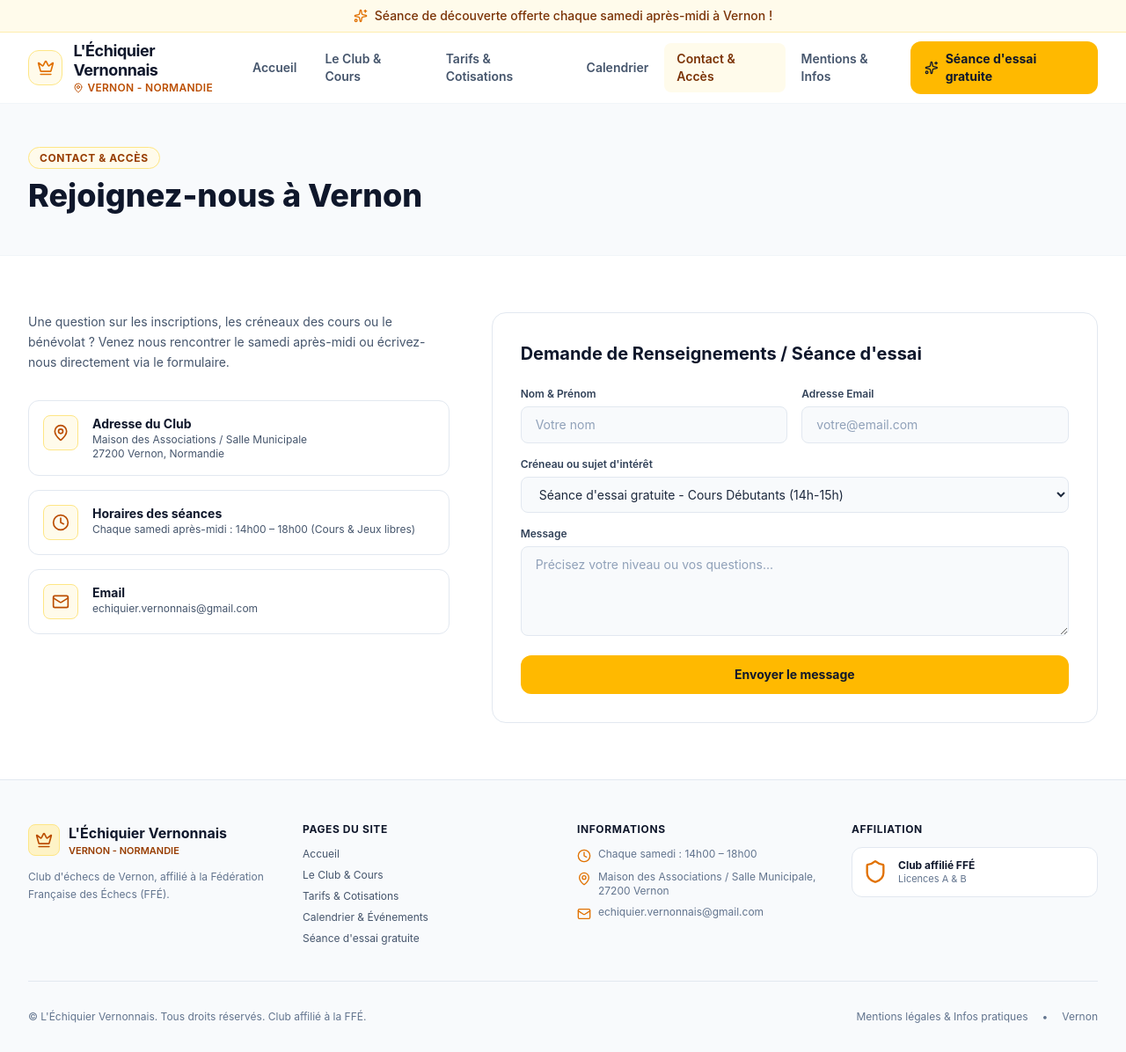
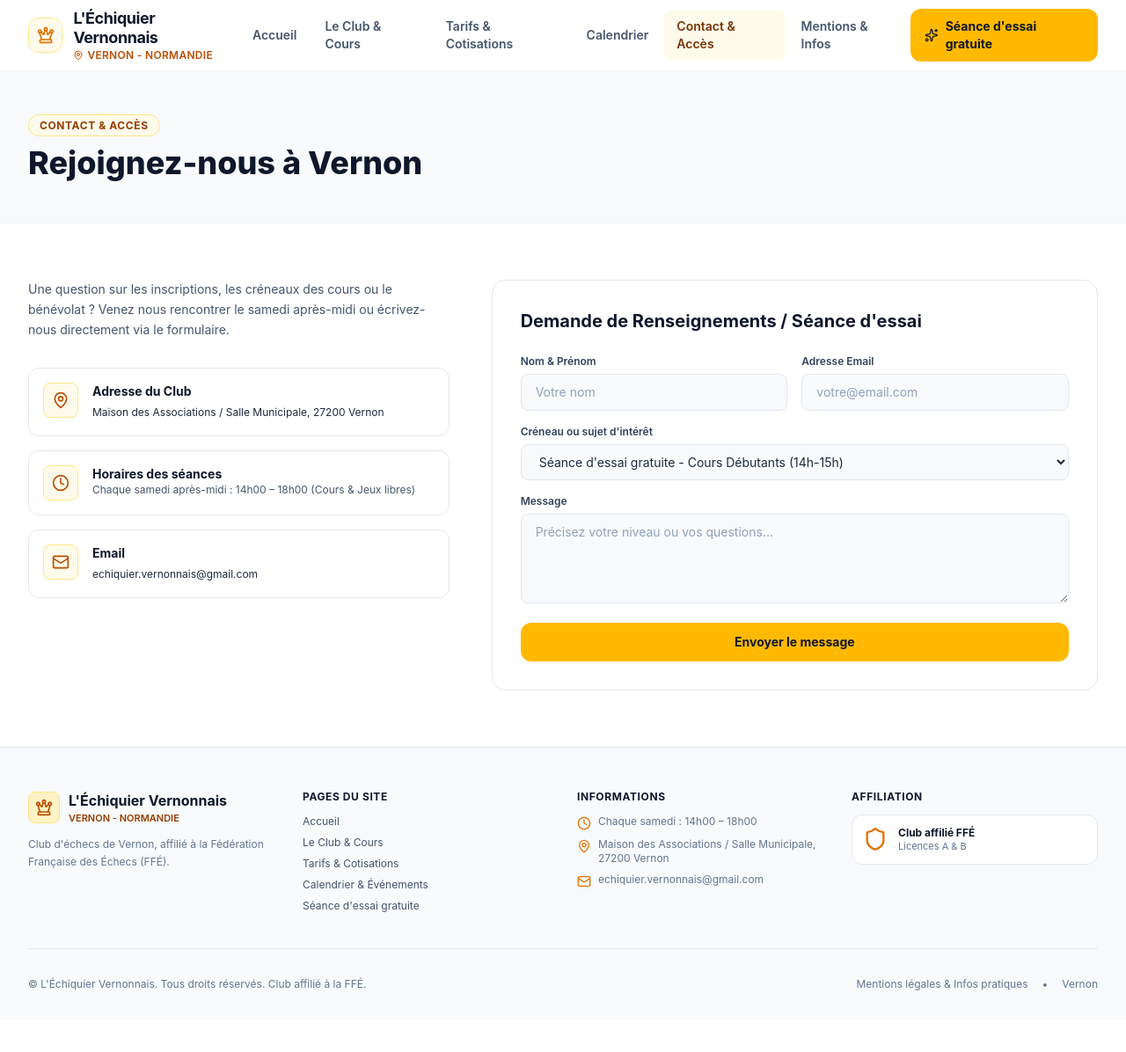
Before and after one commit to echiquier-vernonnais/echiquier-vernonnais.github.io, a React (Vite) app: page /contact in a window 1280 px wide. Shown: the whole page at 88% size. After the commit the page ends 1159 px from the top, so only its background shows below. Built offline with nearby package versions, Linux system fonts and the light colour scheme.

Commit message:
minor changes

```diff
--- a/src/App.tsx
+++ b/src/App.tsx
@@ -1,4 +1,3 @@
-import { Sparkles } from "lucide-react";
 import { useEffect } from "react";
 import { BrowserRouter, Route, Routes, useLocation } from "react-router-dom";
 import HomePage from "./pages/Home";
@@ -7,7 +6,6 @@ import TarifsPage from "./pages/Tarifs";
 import EventsPage from "./pages/Events";
 import ContactPage from "./pages/Contact";
 import MentionsPage from "./pages/Mentions";
-import EssaiPage from "./pages/Essai";
 import Footer from "./components/Footer";
 import Header from "./components/Header";
 
@@ -23,14 +21,6 @@ export default function App() {
 function AppLayout() {
   return (
     <div className="min-h-screen bg-white text-slate-800 font-sans flex flex-col antialiased selection:bg-amber-100 selection:text-amber-900">
-      {/* Top Banner Announcement */}
-      <div className="bg-amber-50 text-amber-900 text-xs sm:text-sm py-2 px-4 text-center font-medium border-b border-amber-200/60 flex items-center justify-center gap-2">
-        <Sparkles className="w-4 h-4 text-amber-600 shrink-0" />
-        <span>
-          Séance de découverte offerte chaque samedi après-midi à Vernon !
-        </span>
-      </div>
-
       <Header />
 
       {/* Main Page View Context via React Router Routes */}
@@ -41,7 +31,6 @@ function AppLayout() {
           <Route path="/tarifs" element={<TarifsPage />} />
           <Route path="/calendrier" element={<EventsPage />} />
           <Route path="/contact" element={<ContactPage />} />
-          <Route path="/essai" element={<EssaiPage />} />
           <Route path="/mentions" element={<MentionsPage />} />
         </Routes>
       </main>
--- /dev/null
+++ b/src/components/ClubLocation.tsx
@@ -0,0 +1,11 @@
+export default function ClubLocation() {
+  return (
+    <a
+      href="https://maps.app.goo.gl/e4pztavW14LY9zmB9"
+      className="text-xs hover:text-amber-700 hover:underline"
+      target="_blank"
+    >
+      Maison des Associations / Salle Municipale, 27200 Vernon
+    </a>
+  );
+}
--- /dev/null
+++ b/src/components/ContactEmail.tsx
@@ -0,0 +1,12 @@
+const CLUB_EMAIL = "echiquier.vernonnais@gmail.com";
+
+export default function ContactEmail() {
+  return (
+    <a
+      className="text-xs hover:text-amber-700 hover:underline"
+      href="mailto:{CLUB_EMAIL}"
+    >
+      {CLUB_EMAIL}
+    </a>
+  );
+}
--- a/src/components/Footer.tsx
+++ b/src/components/Footer.tsx
@@ -1,17 +1,21 @@
-import { Clock, Crown, Mail, MapPin, Shield } from "lucide-react";
+import { ChessQueen, Clock, Mail, MapPin, Shield } from "lucide-react";
 import { Link } from "react-router-dom";
+import ContactEmail from "./ContactEmail";
+import ClubLocation from "./ClubLocation";
 
 export default function Footer() {
   return (
     <footer className="bg-slate-50 text-slate-600 border-t border-slate-200 pt-12 pb-8">
       <div className="max-w-7xl mx-auto px-4 sm:px-6 lg:px-8">
         <div className="grid grid-cols-1 md:grid-cols-4 gap-8 pb-10 border-b border-slate-200 text-xs">
-          {/* Club Brand */}
           <div className="space-y-3">
             <div className="flex items-center gap-2.5">
-              <div className="w-9 h-9 rounded-lg bg-amber-100 border border-amber-200 flex items-center justify-center text-amber-700">
-                <Crown className="w-5 h-5" />
-              </div>
+              <a
+                href="/"
+                className="w-9 h-9 rounded-lg bg-amber-100 border border-amber-200 flex items-center justify-center text-amber-700"
+              >
+                <ChessQueen className="w-5 h-5" />
+              </a>
               <div>
                 <span className="text-base font-bold text-slate-900 block">
                   L'Échiquier Vernonnais
@@ -27,7 +31,6 @@ export default function Footer() {
             </p>
           </div>
 
-          {/* Nav Links */}
           <div>
             <h4 className="font-bold text-slate-900 uppercase tracking-wider mb-3 text-xs">
               Pages du site
@@ -73,7 +76,6 @@ export default function Footer() {
             </ul>
           </div>
 
-          {/* Quick Practical Info */}
           <div>
             <h4 className="font-bold text-slate-900 uppercase tracking-wider mb-3 text-xs">
               Informations
@@ -85,18 +87,15 @@ export default function Footer() {
               </li>
               <li className="flex items-start gap-2">
                 <MapPin className="w-4 h-4 text-amber-600 shrink-0 mt-0.5" />
-                <span>
-                  Maison des Associations / Salle Municipale, 27200 Vernon
-                </span>
+                <ClubLocation />
               </li>
               <li className="flex items-start gap-2">
                 <Mail className="w-4 h-4 text-amber-600 shrink-0 mt-0.5" />
-                <span>echiquier.vernonnais@gmail.com</span>
+                <ContactEmail />
               </li>
             </ul>
           </div>
 
-          {/* Affiliation Badge */}
           <div className="space-y-3">
             <h4 className="font-bold text-slate-900 uppercase tracking-wider text-xs">
               Affiliation
--- a/src/components/Header.tsx
+++ b/src/components/Header.tsx
@@ -1,4 +1,11 @@
-import { ChevronRight, Crown, MapPin, Menu, Sparkles, X } from "lucide-react";
+import {
+  ChessQueen,
+  ChevronRight,
+  MapPin,
+  Menu,
+  Sparkles,
+  X,
+} from "lucide-react";
 import { useState } from "react";
 import { Link, useLocation } from "react-router-dom";
 
@@ -11,7 +18,6 @@ export default function Header() {
     { path: "/tarifs", label: "Tarifs & Cotisations" },
     { path: "/calendrier", label: "Calendrier" },
     { path: "/contact", label: "Contact & Accès" },
-    { path: "/essai", label: "Séance d'Essai", isBadge: true },
     { path: "/mentions", label: "Mentions & Infos" },
   ];
   return (
@@ -23,7 +29,7 @@ export default function Header() {
           className="flex items-center gap-3 text-left focus:outline-none group"
         >
           <div className="w-10 h-10 rounded-xl bg-amber-50 border border-amber-200 flex items-center justify-center text-amber-600 group-hover:bg-amber-500 group-hover:text-white group-hover:border-amber-500 transition-all">
-            <Crown className="w-5 h-5" />
+            <ChessQueen className="w-5 h-5" />
           </div>
           <div>
             <span className="text-lg font-bold tracking-tight text-slate-900 block leading-tight">
@@ -35,10 +41,8 @@ export default function Header() {
           </div>
         </Link>
 
-        {/* Desktop Navigation Links */}
         <nav className="hidden xl:flex items-center gap-1">
           {navItems.map((item) => {
-            if (item.isBadge) return null;
             const isActive = location.pathname === item.path;
             return (
               <Link
@@ -56,7 +60,6 @@ export default function Header() {
           })}
         </nav>
 
-        {/* Header Action CTA Button */}
         <div className="hidden sm:flex items-center gap-3">
           <Link
             to="/essai"
@@ -67,7 +70,6 @@ export default function Header() {
           </Link>
         </div>
 
-        {/* Mobile Menu Button */}
         <button
           onClick={() => setMobileMenuOpen(!mobileMenuOpen)}
           className="xl:hidden p-2 rounded-lg text-slate-600 hover:bg-slate-100 focus:outline-none"
@@ -81,7 +83,6 @@ export default function Header() {
         </button>
       </div>
 
-      {/* Mobile Navigation Drawer */}
       {mobileMenuOpen && (
         <div className="xl:hidden bg-white border-b border-slate-200 px-4 pt-2 pb-6 space-y-1 shadow-lg">
           {navItems.map((item) => {
--- a/src/pages/Contact.tsx
+++ b/src/pages/Contact.tsx
@@ -1,5 +1,7 @@
 import { CheckCircle2, Clock, Mail, MapPin } from "lucide-react";
 import { useState, type FormEvent } from "react";
+import ContactEmail from "../components/ContactEmail";
+import ClubLocation from "../components/ClubLocation";
 
 export default function ContactPage() {
   const [contactForm, setContactForm] = useState({
@@ -50,12 +52,7 @@ export default function ContactPage() {
                   <div className="font-bold text-slate-900 text-sm">
                     Adresse du Club
                   </div>
-                  <div className="text-xs text-slate-600">
-                    Maison des Associations / Salle Municipale
-                  </div>
-                  <div className="text-xs text-slate-600">
-                    27200 Vernon, Normandie
-                  </div>
+                  <ClubLocation />
                 </div>
               </div>
 
@@ -80,9 +77,7 @@ export default function ContactPage() {
                 </div>
                 <div>
                   <div className="font-bold text-slate-900 text-sm">Email</div>
-                  <div className="text-xs text-slate-600">
-                    echiquier.vernonnais@gmail.com
-                  </div>
+                  <ContactEmail />
                 </div>
               </div>
             </div>
--- a/src/pages/Essai.tsx
+++ /dev/null
@@ -1,137 +0,0 @@
-import { CheckCircle2 } from "lucide-react";
-import { useState, type FormEvent } from "react";
-
-export default function EssaiPage() {
-  const [trialForm, setTrialForm] = useState({
-    name: "",
-    email: "",
-    slot: "Cours Débutants (14h-15h)",
-    message: "",
-  });
-  const [trialSubmitted, setTrialSubmitted] = useState(false);
-
-  const handleTrialSubmit = (e: FormEvent<HTMLFormElement>) => {
-    e.preventDefault();
-    setTrialSubmitted(true);
-    setTimeout(() => setTrialSubmitted(false), 6000);
-  };
-
-  return (
-    <div className="space-y-16 pb-16">
-      {/* Header Banner */}
-      <section className="bg-slate-50 border-b border-slate-100 py-12">
-        <div className="max-w-7xl mx-auto px-4 sm:px-6 lg:px-8">
-          <span className="text-xs font-bold text-amber-800 uppercase tracking-wider bg-amber-50 px-3 py-1 rounded-full border border-amber-200">
-            Découverte Offerte
-          </span>
-          <h1 className="text-3xl sm:text-4xl font-extrabold text-slate-900 mt-3">
-            Réserver votre Séance d'Essai Gratuite
-          </h1>
-          <p className="text-slate-600 text-sm sm:text-base mt-2 max-w-2xl">
-            Profitez d'un premier cours offert le samedi après-midi pour
-            découvrir le club, nos entraîneurs et nos membres !
-          </p>
-        </div>
-      </section>
-
-      <section className="max-w-4xl mx-auto px-4 sm:px-6 lg:px-8">
-        <div className="bg-white p-8 rounded-3xl border border-slate-200 space-y-6">
-          <div className="space-y-2 border-b border-slate-100 pb-4">
-            <h3 className="text-xl font-bold text-slate-900">
-              Formulaire d'Inscription d'Essai
-            </h3>
-            <p className="text-xs text-slate-500">
-              Choisissez votre créneau préféré pour votre venue du samedi
-              après-midi à la Maison des Associations de Vernon.
-            </p>
-          </div>
-
-          <form onSubmit={handleTrialSubmit} className="space-y-5">
-            <div className="grid sm:grid-cols-2 gap-4">
-              <div>
-                <label className="block text-xs font-bold text-slate-700 mb-1.5">
-                  Nom & Prénom
-                </label>
-                <input
-                  type="text"
-                  required
-                  placeholder="Votre nom"
-                  value={trialForm.name}
-                  onChange={(e) =>
-                    setTrialForm({ ...trialForm, name: e.target.value })
-                  }
-                  className="w-full px-4 py-2.5 rounded-xl bg-slate-50 border border-slate-200 text-slate-900 text-sm focus:outline-none focus:border-amber-400 focus:bg-white"
-                />
-              </div>
-              <div>
-                <label className="block text-xs font-bold text-slate-700 mb-1.5">
-                  Adresse Email
-                </label>
-                <input
-                  type="email"
-                  required
-                  placeholder="votre@email.com"
-                  value={trialForm.email}
-                  onChange={(e) =>
-                    setTrialForm({ ...trialForm, email: e.target.value })
-                  }
-                  className="w-full px-4 py-2.5 rounded-xl bg-slate-50 border border-slate-200 text-slate-900 text-sm focus:outline-none focus:border-amber-400 focus:bg-white"
-                />
-              </div>
-            </div>
-
-            <div>
-              <label className="block text-xs font-bold text-slate-700 mb-1.5">
-                Choix du créneau du samedi
-              </label>
-              <select
-                value={trialForm.slot}
-                onChange={(e) =>
-                  setTrialForm({ ...trialForm, slot: e.target.value })
-                }
-                className="w-full px-4 py-2.5 rounded-xl bg-slate-50 border border-slate-200 text-slate-800 text-sm focus:outline-none focus:border-amber-400 focus:bg-white"
-              >
-                <option>Cours Débutants (14h-15h)</option>
-                <option>Débutants / Perfectionnement (15h-16h)</option>
-                <option>Cours Joueurs Confirmés (16h-17h)</option>
-                <option>Jeux Libres (14h-18h)</option>
-              </select>
-            </div>
-
-            <div>
-              <label className="block text-xs font-bold text-slate-700 mb-1.5">
-                Remarques (Optionnel)
-              </label>
-              <textarea
-                rows={3}
-                placeholder="Indiquez par exemple votre expérience aux échecs ou si l'essai concerne un enfant..."
-                value={trialForm.message}
-                onChange={(e) =>
-                  setTrialForm({ ...trialForm, message: e.target.value })
-                }
-                className="w-full px-4 py-2.5 rounded-xl bg-slate-50 border border-slate-200 text-slate-900 text-sm focus:outline-none focus:border-amber-400 focus:bg-white"
-              />
-            </div>
-
-            {trialSubmitted && (
-              <div className="p-4 rounded-xl text-xs font-medium bg-emerald-50 border border-emerald-200 text-emerald-800 flex items-center gap-2">
-                <CheckCircle2 className="w-5 h-5 text-emerald-600 shrink-0" />
-                <span>
-                  Votre demande de séance d'essai gratuite a bien été
-                  enregistrée. Nous vous attendons ce samedi !
-                </span>
-              </div>
-            )}
-
-            <button
-              type="submit"
-              className="w-full py-3.5 bg-amber-400 hover:bg-amber-300 text-slate-900 font-bold rounded-xl text-sm transition-colors"
-            >
-              Confirmer ma réservation offerte
-            </button>
-          </form>
-        </div>
-      </section>
-    </div>
-  );
-}
--- a/src/pages/Mentions.tsx
+++ b/src/pages/Mentions.tsx
@@ -1,4 +1,6 @@
 import { Building2, FileText } from "lucide-react";
+import ContactEmail from "../components/ContactEmail";
+import ClubLocation from "../components/ClubLocation";
 
 export default function MentionsPage() {
   return (
@@ -27,11 +29,10 @@ export default function MentionsPage() {
               <strong>Nom :</strong> L'Échiquier Vernonnais
             </li>
             <li>
-              <strong>Lieu des activités :</strong> Maison des Associations /
-              Salle Municipale, 27200 Vernon, Normandie
+              <strong>Lieu des activités :</strong> <ClubLocation />
             </li>
             <li>
-              <strong>Email de contact :</strong> echiquier.vernonnais@gmail.com
+              <strong>Email de contact :</strong> <ContactEmail />
             </li>
             <li>
               <strong>Affiliation :</strong> Fédération Française des Échecs
```
